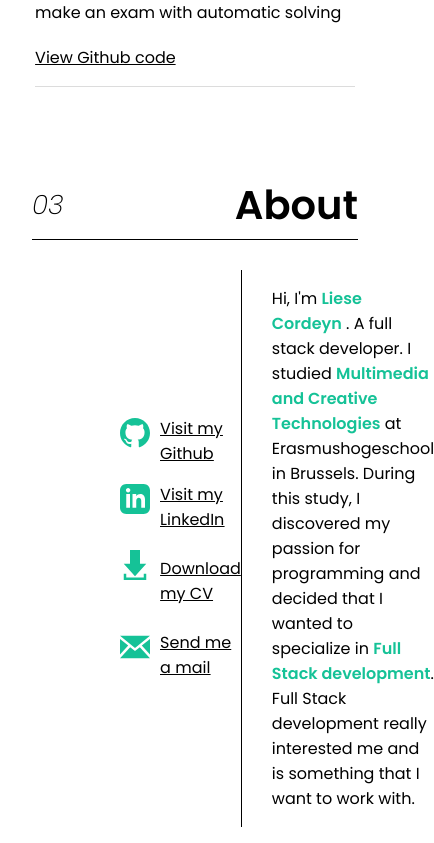
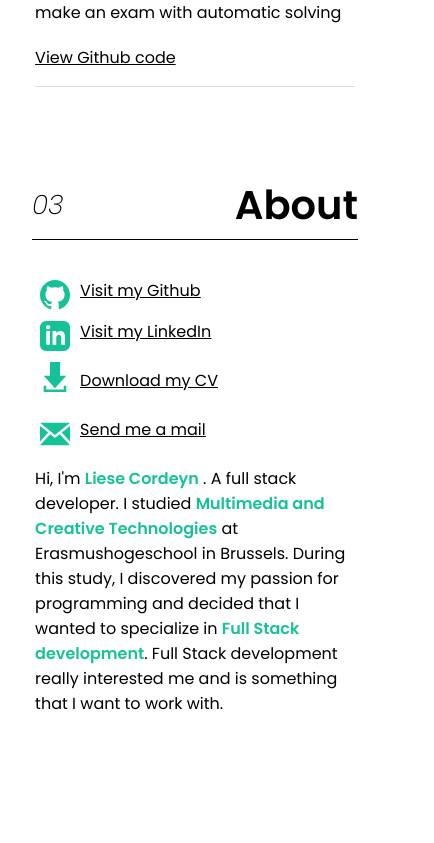
Before and after one commit to LieseCordeyn/portfolio, a React (Create React App) app: page / in a window 390 px wide. Shown: the part 2748-3591 px from the top of the page, 434 px wide, since content can reach past the window. After the commit the page ends 3528 px from the top, so only its background shows below. Built offline with nearby package versions, Linux system fonts and the light colour scheme.

Commit message:
Added styling phone

```diff
--- a/src/SCSS/about.scss
+++ b/src/SCSS/about.scss
@@ -1,22 +1,20 @@
 @import 'Colors';
+
+
 #AboutContainer {
     padding-top: 4em;
     padding-bottom: 3em;
 }
 
 #AboutContainer #Content {
-    display: flex;
-    justify-content: space-between;
     width: 82vw;
     margin: auto;
-    align-items: center;
     margin-top: 30px;
 }
 
 #introduction{
-    border-left: 1px solid $text;
-    padding-left: 30px;
-    width: 60%;
+    width: 100%;
+    border: none;
 }
 
 #introduction span {
@@ -25,7 +23,6 @@
 }
 
 #socials {
-    margin-left: 5em;
     display: flex;
     flex-direction: column;
     align-items: flex-start;
@@ -33,6 +30,11 @@
 
 #socials {
     text-decoration: underline;
+}
+
+
+#socials section {
+    display: flex;
 }
 
 #socials a {
@@ -45,14 +47,32 @@
     height: 30px;
 }
 
-#socials section {
+@media (min-width: 800px) {
+
+#AboutContainer #Content {
     display: flex;
+    justify-content: space-between;
+    align-items: center;
+}
+
+#introduction{
+    border-left: 1px solid $text;
+    padding-left: 30px;
+    width: 60%;
+}
+
+#socials {
+    margin-left: 5em;
+}
+
 }
 
 @media (prefers-color-scheme: dark) {
+    @media (min-width: 800px) {
     #introduction{
         border-left: 1px solid $textDark;
     }
+}
 
     #socials a {
         color: $textDark;
```
